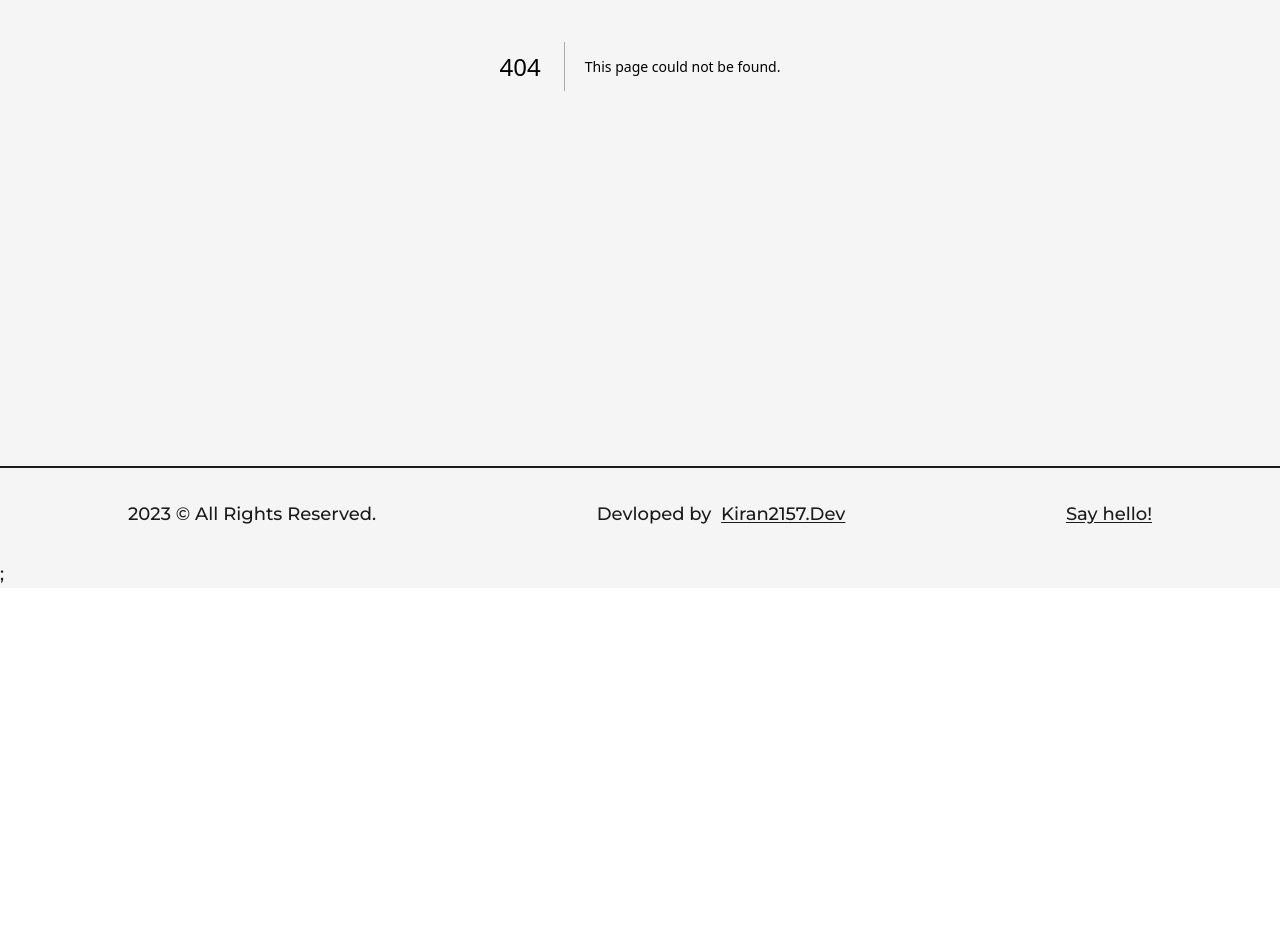
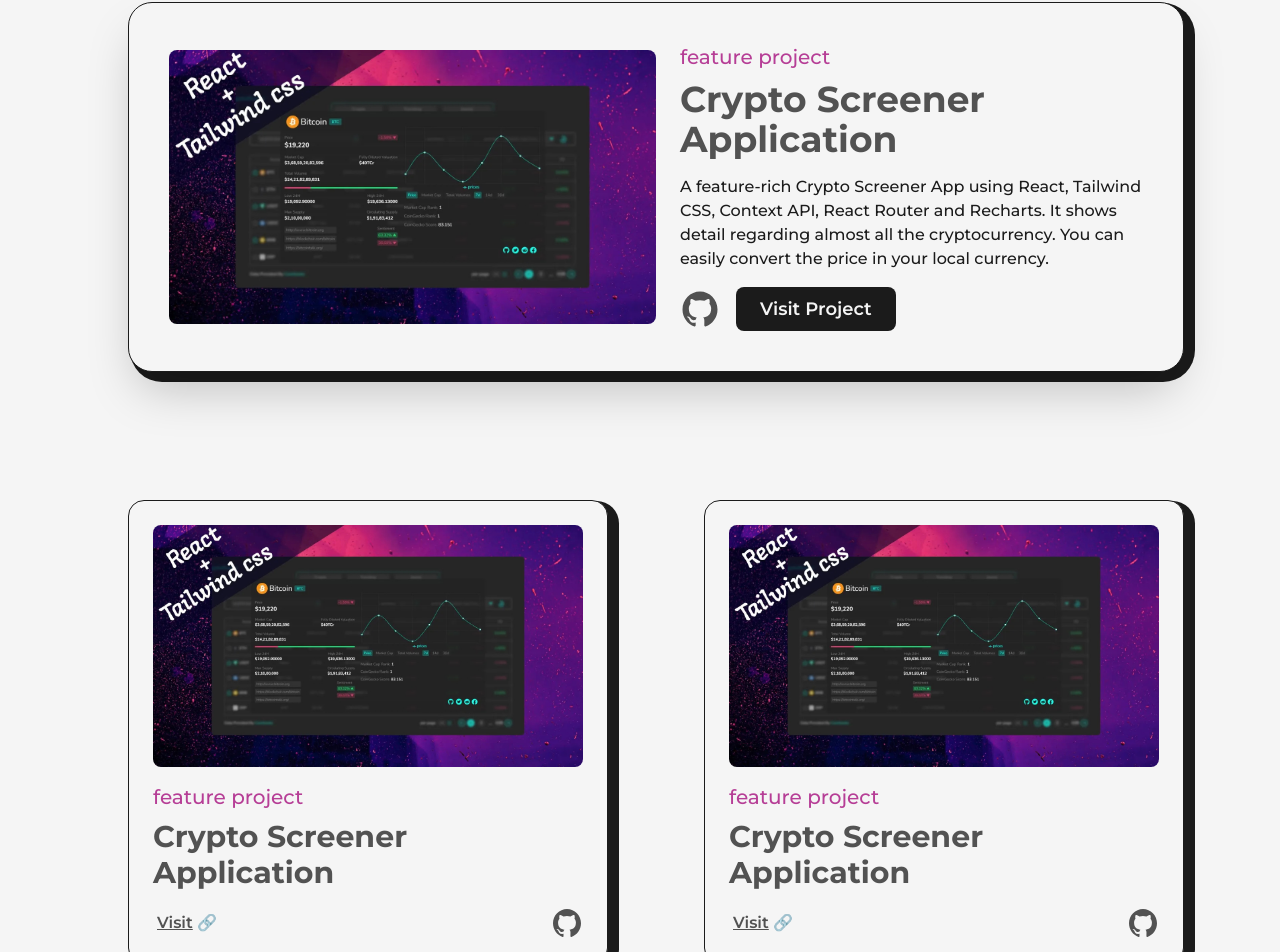
Before and after one commit to kirankuyate2157/kiran-kuyate-portfolio, a Next.js app: page /projects in a window 1280 px wide. Before the commit this address had no page. Shown: the part 422-1374 px from the top of the page. Before the commit the page ends 1010 px from the top, so only its background shows below. Built offline with nearby package versions, Linux system fonts and the light colour scheme.

Commit message:
project pg done

```diff
--- a/src/components/Skills.js
+++ b/src/components/Skills.js
@@ -37,6 +37,7 @@
         <Skill name='python' x='0vw' y='12vw' />
         <Skill name='Git/Github' x='-12vw' y='-10vw' />
         <Skill name='Java' x='-21vw' y='-15vw' />
+        <Skill name='C/C++' x='8vw' y='-5vw' />
         <Skill name='SQL' x='-29vw' y='-6vw' />
         <Skill name='DSA' x='-29vw' y='5vw' />
         <Skill name='ElectronJs' x='-5vw' y='-19vw' />
--- /dev/null
+++ b/src/pages/projects.js
@@ -0,0 +1,161 @@
+import React from "react";
+import Head from "next/head";
+import AnimatedText from "@/components/AnimatedText";
+import Layout from "@/components/Layout";
+import Link from "next/link";
+import Image from "next/image";
+import { GithubIcon } from "@/components/icons";
+import project1 from "../../public/images/projects/crypto-screener-cover-image.jpg";
+const FeaturedPrject = ({ type, title, summary, img, link, github }) => {
+  return (
+    <article className='w-full relative flex items-center justify-between rounded-3xl border border-solid border-dark bg-light shadow-2xl p-10'>
+      <div className='absolute top-0 -right-3 -z-10 w-[101%] h-[103%] rounded-[2rem] bg-dark' />
+      <Link
+        href={link}
+        target='_blank'
+        className='w-1/2 cursor-pointer overflow-hidden rounded-lg'
+      >
+        <Image src={img} alt={title} className='w-full h-auto' />
+      </Link>
+      <div className='w-1/2 flex flex-col items-start justify-between pl-6'>
+        <span className='text-primary font-medium text-xl'>{type}</span>
+        <Link
+          href={link}
+          target='_blank'
+          className='hover:underline underline-offset-2'
+        >
+          <h2 className='my-2 w-full text-left text-4xl font-bold'>{title}</h2>
+        </Link>
+        <p className='my-2 font-medium text-dark'>{summary}</p>
+        <div className='flex items-center mt-2'>
+          <Link href={link} target='_blank' className='w-10'>
+            <GithubIcon />
+          </Link>
+          <Link
+            href={link}
+            target='_blank'
+            className='ml-4 rounded-lg bg-dark text-light p-2 px-6 text-lg font-semibold'
+          >
+            Visit Project
+          </Link>
+        </div>
+      </div>
+    </article>
+  );
+};
+const Project = ({ type, title, img, link, github }) => {
+  return (
+    <article className='w-full flex flex-col items-center justify-center rounded-2xl border border-solid border-dark bg-light p-6 relative'>
+      <div className='absolute top-0 -right-3 -z-10 w-[102%] h-[102%] rounded-[1.4rem] bg-dark' />{" "}
+      <Link
+        href={link}
+        target='_blank'
+        className='w-full cursor-pointer overflow-hidden rounded-lg'
+      >
+        <Image src={img} alt={title} className='w-full h-auto' />
+      </Link>
+      <div className='w-full flex flex-col items-start justify-between mt-4'>
+        <span className='text-primary font-medium text-xl'>{type}</span>
+        <Link
+          href={link}
+          target='_blank'
+          className='hover:underline underline-offset-2'
+        >
+          <h2 className='my-2 w-full text-left text-3xl font-bold'>{title}</h2>
+        </Link>
+
+        <div className=' w-full justify-between flex items-center mt-2'>
+          <Link
+            href={link}
+            target='_blank'
+            className=' rounded-lg  ml-1 font-semibold '
+          >
+            <span className='underline'>Visit</span> 🔗
+          </Link>
+          <Link href={link} target='_blank' className='w-8'>
+            <GithubIcon />
+          </Link>
+        </div>
+      </div>
+    </article>
+  );
+};
+const projects = () => {
+  return (
+    <>
+      <Head>
+        <title>Kiran Kuyate | Projects </title>
+        <meta name='description' content='my description' />
+      </Head>
+      <main className='w-full mb-16 flex flex-col items-center justify-center text-dark/75'>
+        <Layout className='pt-16'>
+          <AnimatedText text='Imagination Trump Knowledge' className='mb-16' />
+          <div className='grid grid-cols-12 gap-24 gap-y-32'>
+            <div className='col-span-12'>
+              <FeaturedPrject
+                title='Crypto Screener Application'
+                summary='A feature-rich Crypto Screener App using React, Tailwind CSS, Context API, React Router and Recharts.
+It shows detail regarding almost all the cryptocurrency. You can easily convert the price in your
+local currency.'
+                type='feature project'
+                img={project1}
+                link='https://placeholder'
+                github='https://placeholder'
+              />
+            </div>
+            <div className='col-span-6'>
+              <Project
+                title='Crypto Screener Application'
+                type='feature project'
+                img={project1}
+                link='https://placeholder'
+                github='https://placeholder'
+              />
+            </div>
+            <div className='col-span-6'>
+              <Project
+                title='Crypto Screener Application'
+                type='feature project'
+                img={project1}
+                link='https://placeholder'
+                github='https://placeholder'
+              />
+            </div>
+            <div className='col-span-12'>
+              <FeaturedPrject
+                title='Crypto Screener Application'
+                summary='A feature-rich Crypto Screener App using React, Tailwind CSS, Context API, React Router and Recharts.
+It shows detail regarding almost all the cryptocurrency. You can easily convert the price in your
+local currency.'
+                type='feature project'
+                img={project1}
+                link='https://placeholder'
+                github='https://placeholder'
+              />
+            </div>
+            <div className='col-span-6'>
+              <Project
+                title='Crypto Screener Application'
+                type='feature project'
+                img={project1}
+                link='https://placeholder'
+                github='https://placeholder'
+              />
+            </div>
+            <div className='col-span-6'>
+              <Project
+                title='Crypto Screener Application'
+                type='feature project'
+                img={project1}
+                link='https://placeholder'
+                github='https://placeholder'
+              />
+            </div>
+          </div>
+        </Layout>
+      </main>
+    </>
+  );
+};
+
+export default projects;
```
